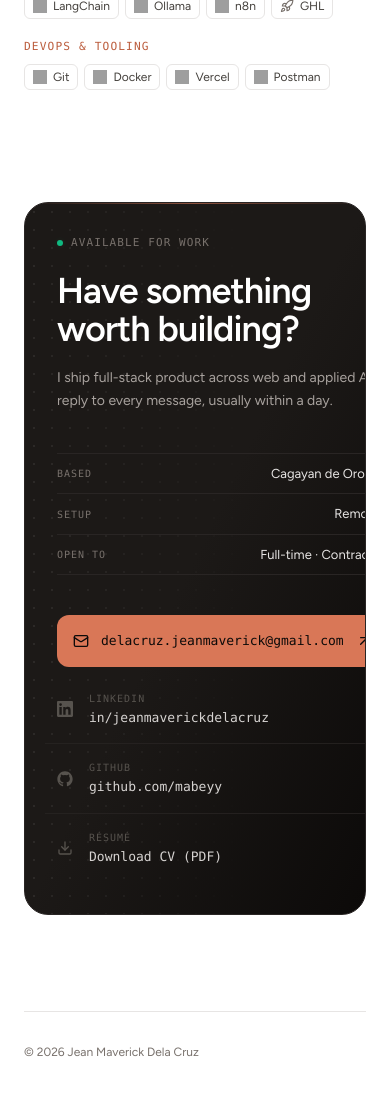
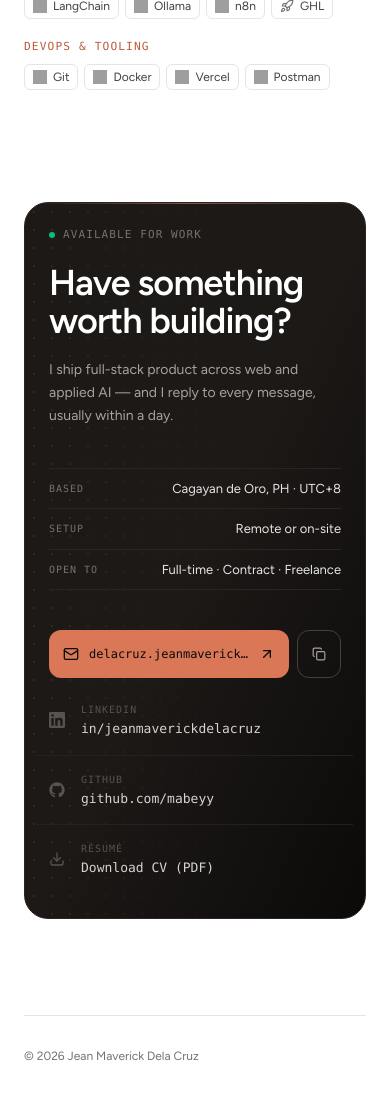
Before and after one commit to mabeyy/devhub, a Laravel app: page / in a window 390 px wide. Shown: the part 5399-6500 px from the top of the page. Run offline with Laravel 12, Linux system fonts and the light colour scheme; style sheets or scripts are compiled from the project's sources; some libraries are stand-ins or nearby versions; grey boxes are pictures that could not be loaded.

Commit message:
fix(portfolio): stop contact panel overflowing on mobile

```diff
--- a/resources/js/components/portfolio/sections/contact-section.tsx
+++ b/resources/js/components/portfolio/sections/contact-section.tsx
@@ -90,8 +90,8 @@ export function ContactSection() {
                         className="pointer-events-none absolute inset-x-0 top-0 h-px bg-gradient-to-r from-transparent via-brand-500/60 to-transparent"
                     />
 
-                    <CardContent className="relative grid gap-10 p-8 sm:p-12 lg:grid-cols-[1.1fr_1fr] lg:gap-16 lg:p-14">
-                        <div className="flex flex-col">
+                    <CardContent className="relative grid gap-10 p-6 sm:p-12 lg:grid-cols-[1.1fr_1fr] lg:gap-16 lg:p-14">
+                        <div className="flex min-w-0 flex-col">
                             <p className="flex items-center gap-2 font-mono text-[11px] uppercase tracking-widest text-stone-500">
                                 <span className="relative flex h-1.5 w-1.5">
                                     <span className="absolute inline-flex h-full w-full animate-ping rounded-full bg-emerald-400 opacity-75 motion-reduce:hidden" />
@@ -118,10 +118,10 @@ export function ContactSection() {
                                         key={label}
                                         className="flex items-center justify-between gap-4 py-2.5"
                                     >
-                                        <dt className="font-mono text-[10px] uppercase tracking-widest text-stone-500">
+                                        <dt className="shrink-0 font-mono text-[10px] uppercase tracking-widest text-stone-500">
                                             {label}
                                         </dt>
-                                        <dd className="text-right text-[13px] text-stone-200">
+                                        <dd className="min-w-0 text-right text-[13px] text-stone-200">
                                             {value}
                                         </dd>
                                     </div>
@@ -129,14 +129,14 @@ export function ContactSection() {
                             </dl>
                         </div>
 
-                        <div className="lg:self-center">
+                        <div className="min-w-0 lg:self-center">
                             <div className="flex gap-2">
                                 <a
                                     href={`mailto:${EMAIL}`}
-                                    className="group flex min-w-0 flex-1 items-center gap-3 rounded-xl bg-brand-500 px-4 py-4 text-stone-950 transition hover:bg-brand-400"
+                                    className="group flex min-w-0 flex-1 items-center gap-2.5 rounded-xl bg-brand-500 px-3.5 py-4 text-stone-950 transition hover:bg-brand-400 sm:gap-3 sm:px-4"
                                 >
                                     <Mail className="h-4 w-4 shrink-0" />
-                                    <span className="min-w-0 flex-1 truncate font-mono text-[13px] font-medium">
+                                    <span className="min-w-0 flex-1 truncate font-mono text-xs font-medium sm:text-[13px]">
                                         {EMAIL}
                                     </span>
                                     <ArrowUpRight className="h-4 w-4 shrink-0 transition-transform group-hover:-translate-y-0.5 group-hover:translate-x-0.5" />
```
